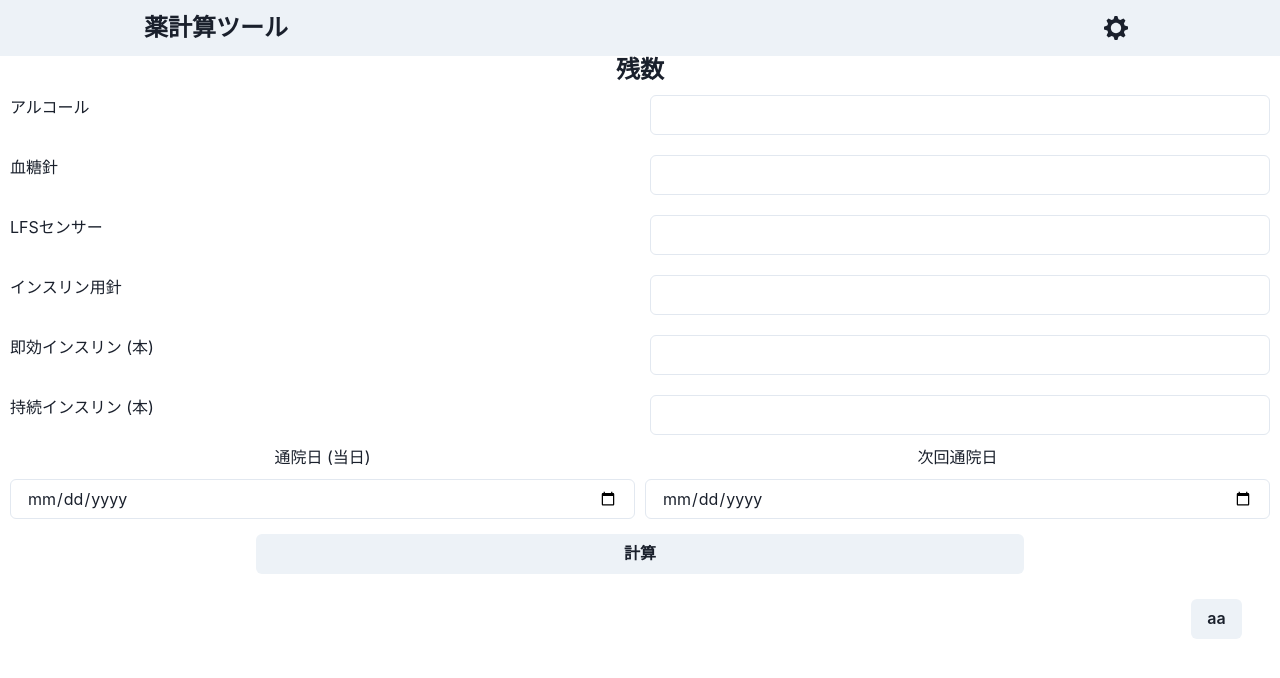
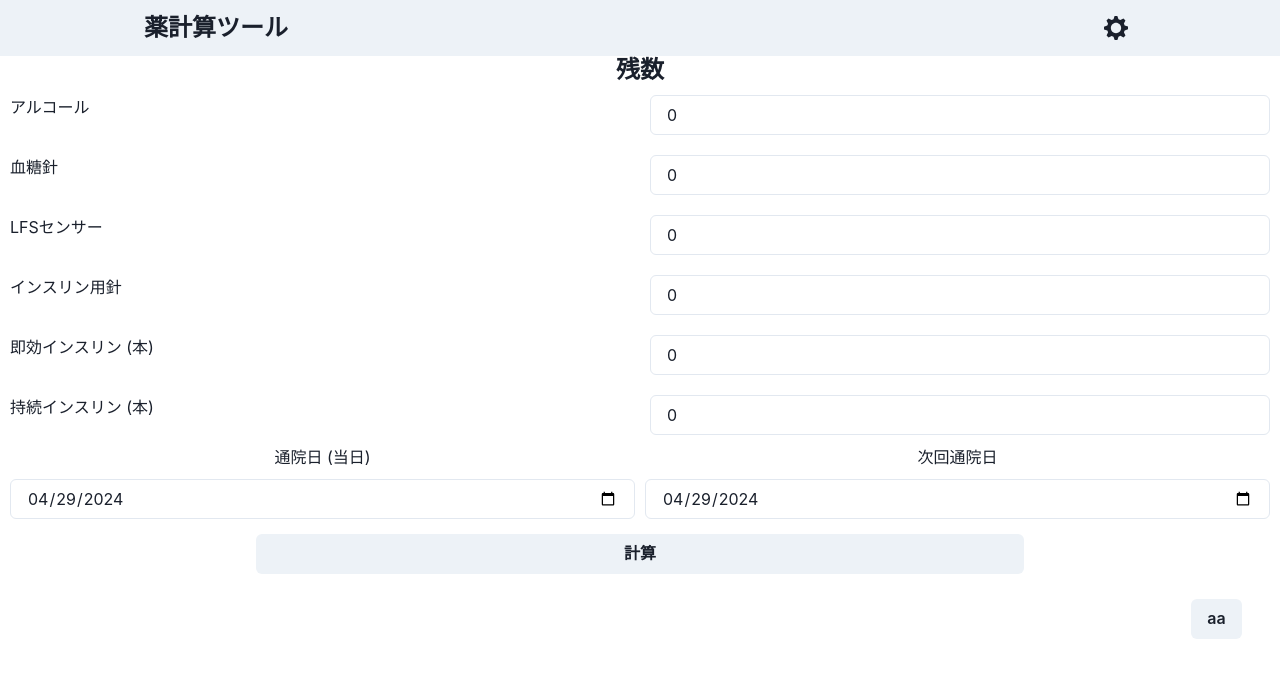
Before and after one commit to souldew/Diabetes-Calculator, a Next.js app: page / in a window 1280 px wide. Shown: the top 678 px of the page. Built offline with nearby package versions, Linux system fonts and the light colour scheme.

Commit message:
残数フィールドと日付入力欄を作成

```diff
--- a/app/components/CreateNumberField.tsx
+++ b/app/components/CreateNumberField.tsx
@@ -1,6 +1,5 @@
 import { NumberInput, NumberInputField } from "@chakra-ui/react";
 import { CalculateSettings } from "./types/types";
-import { babelIncludeRegexes } from "next/dist/build/webpack-config";
 import { Dispatch, SetStateAction } from "react";
 import {
   INSULIN_UNITS,
@@ -54,6 +53,7 @@ function handleInputChange(
   const input = Number.isNaN(e) ? "" : e;
   const path = name.split(".");
   switch (path[0]) {
+    // 消費量
     case "consume":
       switch (path[1]) {
         case "insulin":
@@ -75,11 +75,19 @@ function handleInputChange(
           break;
       }
       break;
+    // 最小受け取り単位
     case "recieveMinimunUnit":
       if (isRecieveUnitType(path[1])) {
         state[path[0]][path[1]] = input;
       }
       break;
+    // 残数
+    case "rest":
+      if (isRecieveUnitType(path[1])) {
+        state[path[0]][path[1]] = input;
+      }
+      break;
+    // 予備日数
     case "reserveDays":
       state[path[0]] = input;
       break;
@@ -93,6 +101,7 @@ function getSettingsValue(
 ): number | string | undefined {
   const path = name.split(".");
   switch (path[0]) {
+    // 消費量
     case "consume":
       switch (path[1]) {
         case "insulin":
@@ -113,11 +122,19 @@ function getSettingsValue(
           break;
       }
       break;
+    // 最小受け取り単位
     case "recieveMinimunUnit":
       if (isRecieveUnitType(path[1])) {
         return state[path[0]][path[1]];
       }
       break;
+    // 残数
+    case "rest":
+      if (isRecieveUnitType(path[1])) {
+        return state[path[0]][path[1]];
+      }
+      break;
+    // 予備日数
     case "reserveDays":
       return state[path[0]];
   }
--- a/app/components/DateOfItems.tsx
+++ b/app/components/DateOfItems.tsx
@@ -1,23 +1,57 @@
-import { Box, Input, NumberInput, NumberInputField } from "@chakra-ui/react";
+import { Box, Input } from "@chakra-ui/react";
 import { SimpleGrid } from "@chakra-ui/react";
 import { Text } from "@chakra-ui/react";
+import { CalculateSettings } from "./types/types";
+import { Dispatch, SetStateAction } from "react";
+import { DATE_PROPERTIES } from "../constants/Constants";
 
-export default function DateOfItems() {
-  const datesProperites: string[] = ["通院日 (当日)", "次回通院日"] as const;
+type Props = {
+  calculateStateSettings: {
+    calculateSettings: CalculateSettings;
+    setCalculateSettings: Dispatch<SetStateAction<CalculateSettings>>;
+  };
+};
+
+export default function DateOfItems({ calculateStateSettings }: Props) {
+  const dates: { [key: string]: Date } =
+    calculateStateSettings.calculateSettings.date;
+
   return (
     <Box mx={"10px"}>
       <SimpleGrid columns={2} spacing={"10px"}>
-        {datesProperites.map((property, index) => {
+        {DATE_PROPERTIES.map((item) => {
           return (
-            <Text key={index} textAlign={"center"}>
-              {property}
+            <Text key={item.en} textAlign={"center"}>
+              {item.jp}
             </Text>
           );
         })}
-        {datesProperites.map((date, index) => {
-          return <Input key={index} type="date"></Input>;
+        {DATE_PROPERTIES.map((item) => {
+          return (
+            <Input
+              key={item.en}
+              type="date"
+              value={getFormatDate(
+                calculateStateSettings.calculateSettings.date[item.en]
+              )}
+              onChange={(e) => {
+                calculateStateSettings.calculateSettings.date[item.en] =
+                  new Date(e.target.value);
+                calculateStateSettings.setCalculateSettings({
+                  ...calculateStateSettings.calculateSettings,
+                });
+              }}
+            ></Input>
+          );
         })}
       </SimpleGrid>
     </Box>
   );
 }
+
+function getFormatDate(date: Date) {
+  const year = date.getFullYear();
+  const month = ("0" + (date.getMonth() + 1)).slice(-2);
+  const day = ("0" + date.getDate()).slice(-2);
+  return `${year}-${month}-${day}`;
+}
--- a/app/components/DrawerSettings.tsx
+++ b/app/components/DrawerSettings.tsx
@@ -19,7 +19,6 @@ import {
   INSULIN_UNITS,
   TIME_PERIODS,
 } from "../constants/Constants";
-import styles from "./DrawserSettings.module.css";
 import { CalculateSettings } from "./types/types";
 import { Dispatch, SetStateAction } from "react";
 import CreateNumberField from "./CreateNumberField";
--- a/app/components/RestOfItems.tsx
+++ b/app/components/RestOfItems.tsx
@@ -1,12 +1,19 @@
-import { Box, Center, Heading } from "@chakra-ui/react";
+import { Center, Heading } from "@chakra-ui/react";
 import { SimpleGrid } from "@chakra-ui/react";
 import { Text } from "@chakra-ui/react";
 import { INSULIN_NUMS, PRESCRIPTION_ITEMS } from "../constants/Constants";
-import { NumberInput, NumberInputField } from "@chakra-ui/react";
-import styles from "./RestOfItems.module.css";
-import React from "react";
+import React, { Dispatch, SetStateAction } from "react";
+import CreateNumberField from "./CreateNumberField";
+import { CalculateSettings } from "./types/types";
 
-export default function RestOfItems() {
+type Props = {
+  calculateStateSettings: {
+    calculateSettings: CalculateSettings;
+    setCalculateSettings: Dispatch<SetStateAction<CalculateSettings>>;
+  };
+};
+
+export default function RestOfItems({ calculateStateSettings }: Props) {
   return (
     <>
       <Center>
@@ -19,9 +26,10 @@ export default function RestOfItems() {
           return (
             <React.Fragment key={item.en}>
               <Text padding={"10px"}>{item.jp}</Text>
-              <NumberInput padding={"10px"}>
-                <NumberInputField></NumberInputField>
-              </NumberInput>
+              <CreateNumberField
+                calculateStateSettings={calculateStateSettings}
+                name={`rest.${item.en}`}
+              />
             </React.Fragment>
           );
         })}
--- a/app/constants/Constants.tsx
+++ b/app/constants/Constants.tsx
@@ -20,3 +20,8 @@ export const TIME_PERIODS = [
   { en: "noon", jp: "昼" },
   { en: "night", jp: "夜" },
 ] as const;
+
+export const DATE_PROPERTIES = [
+  { en: "today", jp: "通院日 (当日)" },
+  { en: "nextVisitDay", jp: "次回通院日" },
+] as const;
--- a/app/page.tsx
+++ b/app/page.tsx
@@ -48,7 +48,19 @@ export default function Page() {
         fastActingInsulin: 0,
         longActingInsulin: 0,
       },
+      rest: {
+        alcohol: 0,
+        glucoseNeedle: 0,
+        LFS: 0,
+        insulinNeedle: 0,
+        fastActingInsulin: 0,
+        longActingInsulin: 0,
+      },
       reserveDays: 0,
+      date: {
+        today: new Date(),
+        nextVisitDay: new Date(),
+      },
     }
   );
 
@@ -61,8 +73,18 @@ export default function Page() {
           setCalculateSettings: setCalculateSettings,
         }}
       />
-      <RestOfItems />
-      <DateOfItems key={0} />
+      <RestOfItems
+        calculateStateSettings={{
+          calculateSettings: calculateSettings,
+          setCalculateSettings: setCalculateSettings,
+        }}
+      />
+      <DateOfItems
+        calculateStateSettings={{
+          calculateSettings: calculateSettings,
+          setCalculateSettings: setCalculateSettings,
+        }}
+      />
       <CalcButton
         isCalculateDone={isCalculateDone}
         setIsCalculateDone={setIsCalculateDone}
@@ -81,6 +103,14 @@ export default function Page() {
         <Button
           onClick={() => {
             console.log(calculateSettings);
+            // 日付計算
+            console.log(calculateSettings.date.today.getMonth() + 1);
+
+            let diff =
+              calculateSettings.date.nextVisitDay.getTime() -
+              calculateSettings.date.today.getTime();
+            diff = diff / (1000 * 60 * 60 * 24);
+            console.log(diff);
           }}
         >
           aa
```
Also changed, not shown: app/components/types/types.ts (+17 -0 lines).
